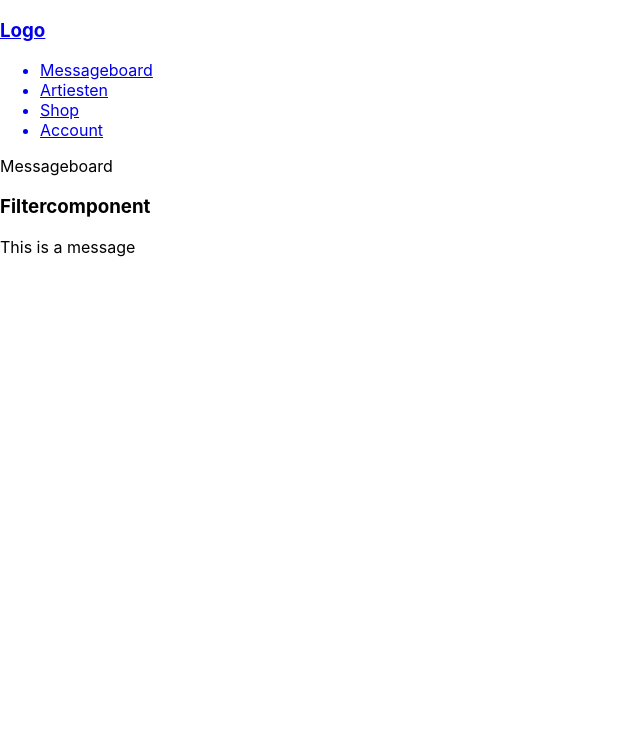
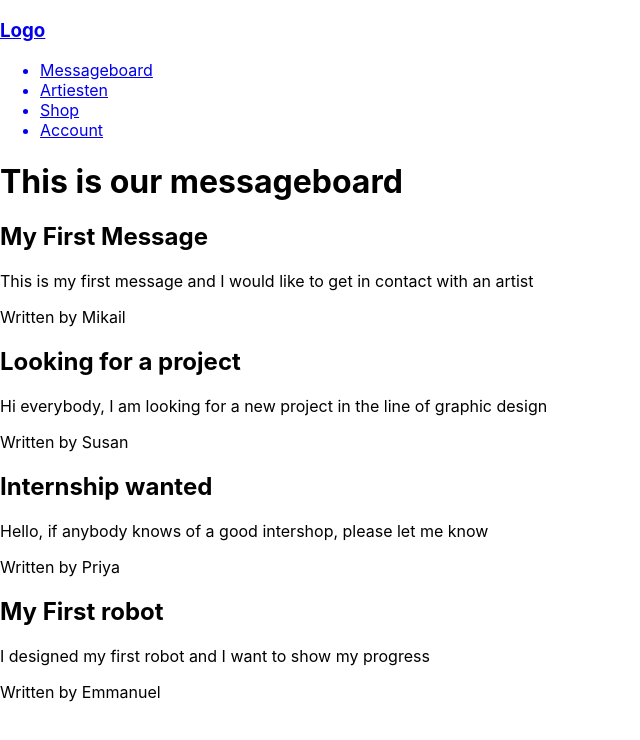
Before and after one commit to MikailMilissen/eindwerk_intecbrussel, a React (Create React App) app in the folder eindwerk_intecbrussel/: page /messageboard in a window 1280 px wide. Shown: the top 740 px of the page, without its empty margins (0-640 px from the left). Built offline with nearby package versions, Linux system fonts and the light colour scheme; data requests are answered from the project's data file.

Commit message:
'messageboard'

```diff
--- /dev/null
+++ b/eindwerk_intecbrussel/data/db.json
@@ -0,0 +1,28 @@
+{
+    "messages":[
+        {
+            "title":"My First Message",
+            "body": "This is my first message and I would like to get in contact with an artist",
+            "author":"Mikail",
+            "id":1
+        },
+        {
+            "title":"Looking for a project",
+            "body": "Hi everybody, I am looking for a new project in the line of graphic design",
+            "author":"Susan",
+            "id":2
+        },
+        {
+            "title":"Internship wanted",
+            "body": "Hello, if anybody knows of a good intershop, please let me know",
+            "author":"Priya",
+            "id":3
+        },
+        {
+            "title":"My First robot",
+            "body": "I designed my first robot and I want to show my progress",
+            "author":"Emmanuel",
+            "id":4
+        }
+    ]
+}
--- a/eindwerk_intecbrussel/package.json
+++ b/eindwerk_intecbrussel/package.json
@@ -6,6 +6,7 @@
     "@testing-library/jest-dom": "^5.11.9",
     "@testing-library/react": "^11.2.5",
     "@testing-library/user-event": "^12.7.1",
+    "json-server": "^0.16.3",
     "react": "^17.0.1",
     "react-dom": "^17.0.1",
     "react-router-dom": "^5.2.0",
--- a/eindwerk_intecbrussel/src/components/Message.js
+++ b/eindwerk_intecbrussel/src/components/Message.js
@@ -1,10 +1,21 @@
-import React from 'react'
+import React, { useState } from 'react'
 import './style/Message.css'
 
-function Message() {
+const Message = ({ messages, title }) => {
+
+
+
     return (
         <div>
-            This is a message
+            <h1>{title}</h1>
+            {messages.map((message)=>(
+                <div className="messageboard_preview" key={message.id}>
+                    <h2>{ message.title }</h2>
+                    <p>{ message.body }</p>
+                    <p>Written by { message.author }</p>
+
+                </div>
+            ))}
         </div>
     )
 }
--- a/eindwerk_intecbrussel/src/components/Messageboard.js
+++ b/eindwerk_intecbrussel/src/components/Messageboard.js
@@ -1,17 +1,42 @@
-import React from 'react'
+import React, { useState, useEffect } from 'react'
 import FilterComponent from './FilterComponent';
 import Message from './Message';
 import './style/Messageboard.css';
 
 
-function Messageboard() {
+const Messageboard = () => {
+
+    const [messages,setMessage] = useState(null)
+    const [isPending, setIsPending] = useState(true)
+
+
+
+    useEffect(() => {
+        setTimeout(() =>
+        fetch('http://localhost:8000/messages')
+        .then(res => {
+            return res.json();
+
+        })
+        .then((data) => {
+            console.log(data);
+            setMessage(data);
+            setIsPending(false);
+        })
+        .catch(err => {
+            console.log('failed to fetch')
+        })
+        ,500)
+    }, [])
+
+
     return (
-        <div>
-            Messageboard
-            <FilterComponent />
-            <Message />
+        <div className='Messageboard'>
+            { isPending && <div>Loading...</div>}
+            {messages && <Message messages={messages} title='This is our messageboard' /> }
         </div>
-    )
+
+     );
 }
 
-export default Messageboard
+export default Messageboard;
```
Also changed, not shown: 1 other file (tests, documents, lock files or other folders).
